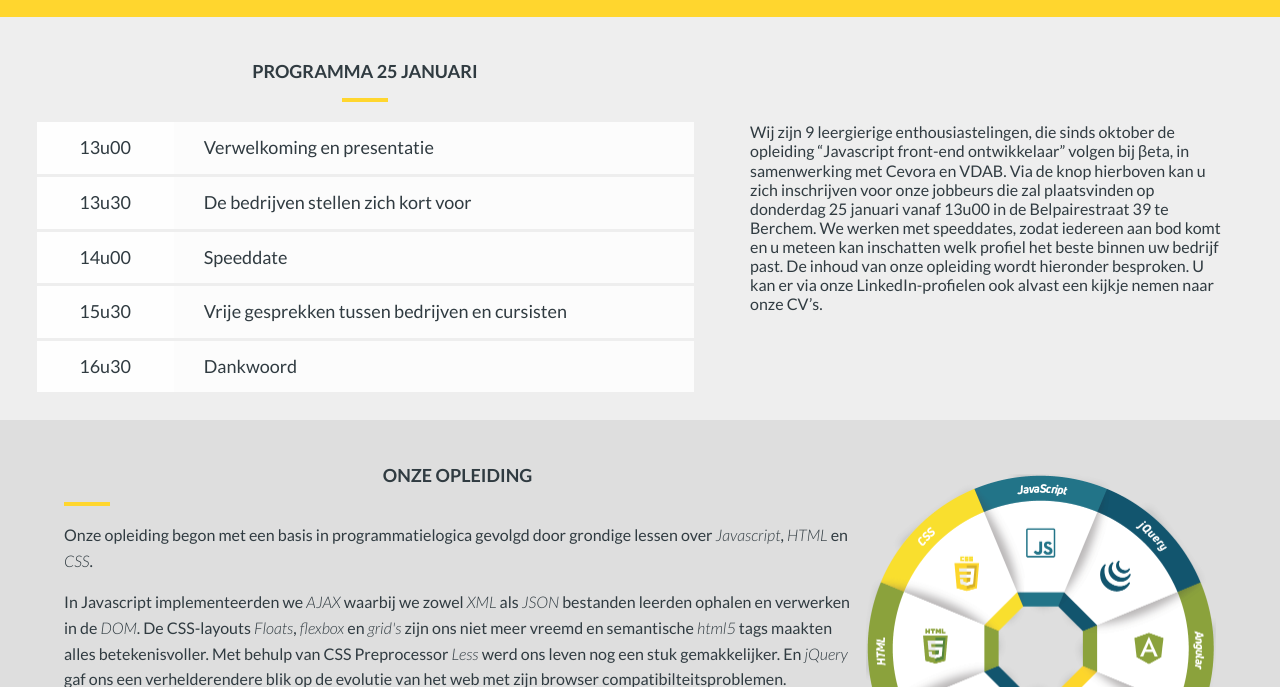
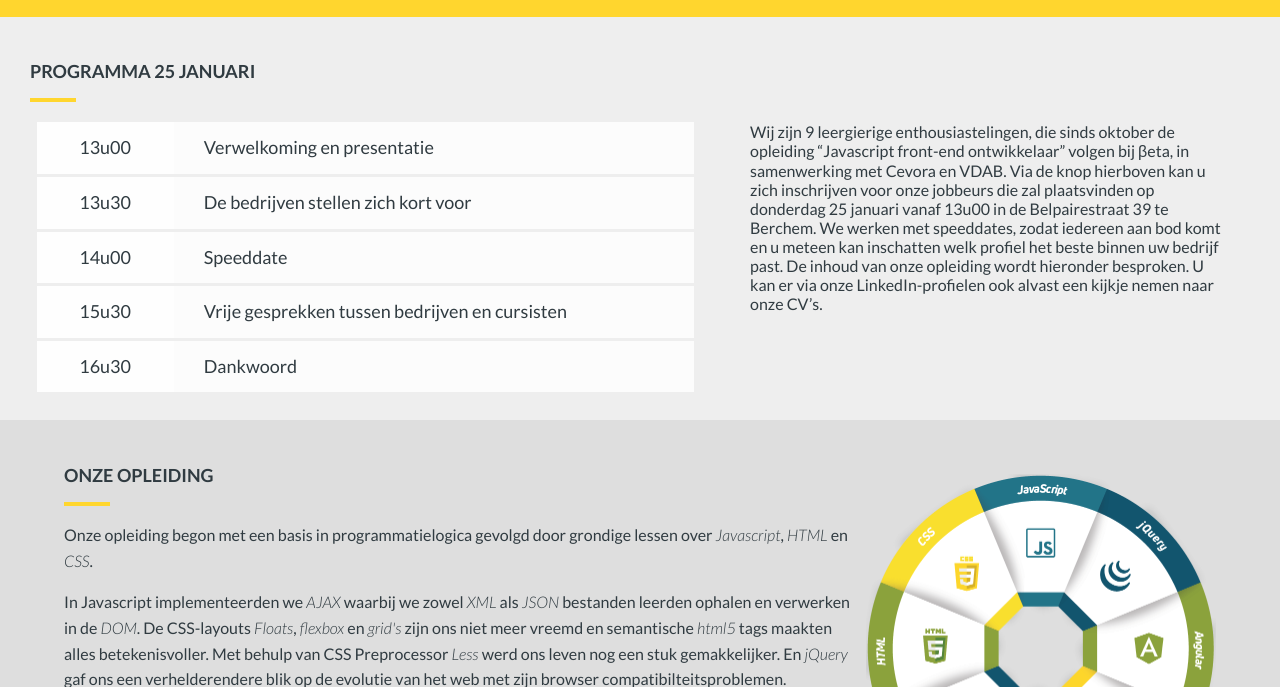
Before and after one commit to FreddyV-84/jobbeurs, a website: page index.html in a window 1280 px wide. Shown: the part 519-1206 px from the top of the page. Drawn offline with nearby package versions, Linux system fonts and the light colour scheme.

Commit message:
set dividers left for small devices and dividers center for larger screens

```diff
--- a/styles/style.css
+++ b/styles/style.css
@@ -902,6 +902,16 @@ footer {
   #planning-container {
     flex: 1 0 auto;
   }
+  #planning-container>h2 {
+    text-align: left;
+    padding-left: 30px;
+  }
+  #planning-container>.devider {
+    /* text-align: left; */
+    /* padding-left: 30px; */
+    margin: 0;
+    margin-left: 30px;
+  }
   #planning-text {
     flex: 1 1 auto;
     padding: 0 20px;
@@ -931,6 +941,9 @@ footer {
   #opl_omschr {
     text-align: left;
     line-height: 1.6em;
+  }
+  #opl_omschr>h2 {
+    text-align: unset;
   }
   #opl_schema>img {
     width: 350px;
```
